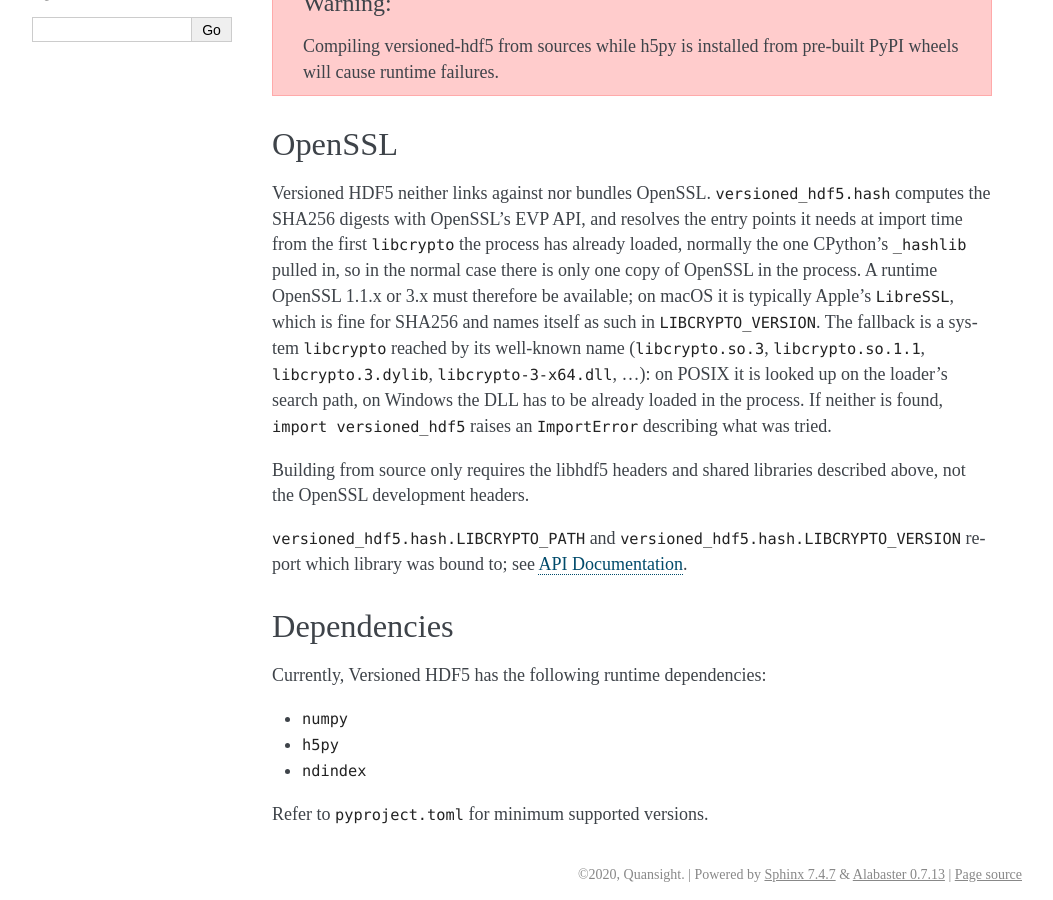
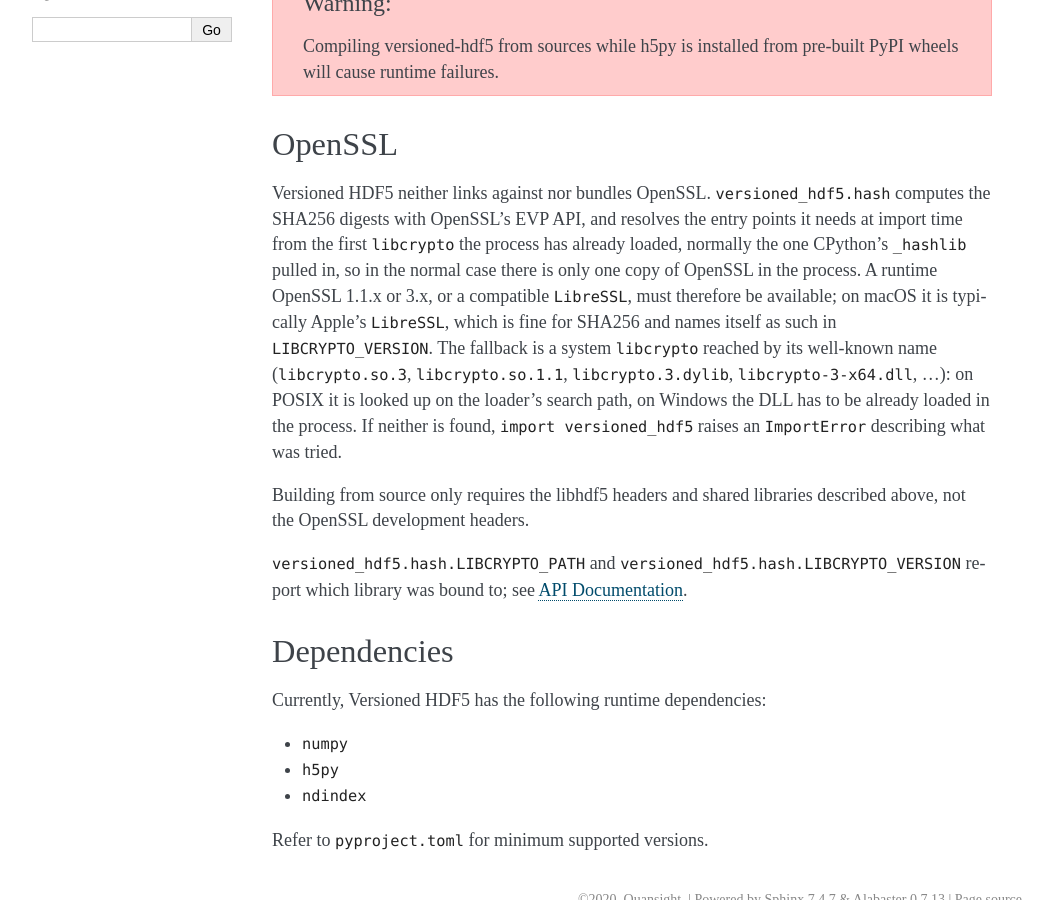
Before and after one commit to deshaw/versioned-hdf5, a Sphinx documentation site: the page built from docs/installation.rst, in a window 1280 px wide and 900 px high, scrolled down 618 px. Shown: the whole window, without its empty margins (118-1171 px from the left). Built offline with Sphinx 7.4.7, drawn with Linux system fonts in a browser that asks for light colours.

Commit message:
AUTOREVIEW nitpick - document LibreSSL as a supported runtime
The resolver and tests accept Apple LibreSSL, but installation docs and the ImportError hint said only OpenSSL 1.1.x/3.x is supported. State the compatible LibreSSL case so macOS users and failed-import diagnostics match actual behavior.

```diff
--- a/docs/installation.rst
+++ b/docs/installation.rst
@@ -41,10 +41,11 @@ Versioned HDF5 neither links against nor bundles OpenSSL. ``versioned_hdf5.hash`
 computes the SHA256 digests with OpenSSL's EVP API, and resolves the entry points it
 needs at import time from the first ``libcrypto`` the process has already loaded,
 normally the one CPython's ``_hashlib`` pulled in, so in the normal case there is only
-one copy of OpenSSL in the process. A runtime OpenSSL 1.1.x or 3.x must therefore be
-available; on macOS it is typically Apple's ``LibreSSL``, which is fine for SHA256 and
-names itself as such in ``LIBCRYPTO_VERSION``. The fallback is a system ``libcrypto``
-reached by its well-known name (``libcrypto.so.3``, ``libcrypto.so.1.1``,
+one copy of OpenSSL in the process. A runtime OpenSSL 1.1.x or 3.x, or a compatible
+``LibreSSL``, must therefore be available; on macOS it is typically Apple's
+``LibreSSL``, which is fine for SHA256 and names itself as such in
+``LIBCRYPTO_VERSION``. The fallback is a system ``libcrypto`` reached by its
+well-known name (``libcrypto.so.3``, ``libcrypto.so.1.1``,
 ``libcrypto.3.dylib``, ``libcrypto-3-x64.dll``, ...): on POSIX it is looked up on the
 loader's search path, on Windows the DLL has to be already loaded in the process. If
 neither is found, ``import versioned_hdf5`` raises an ``ImportError`` describing what
```
Also changed, not shown: 1 other file.
